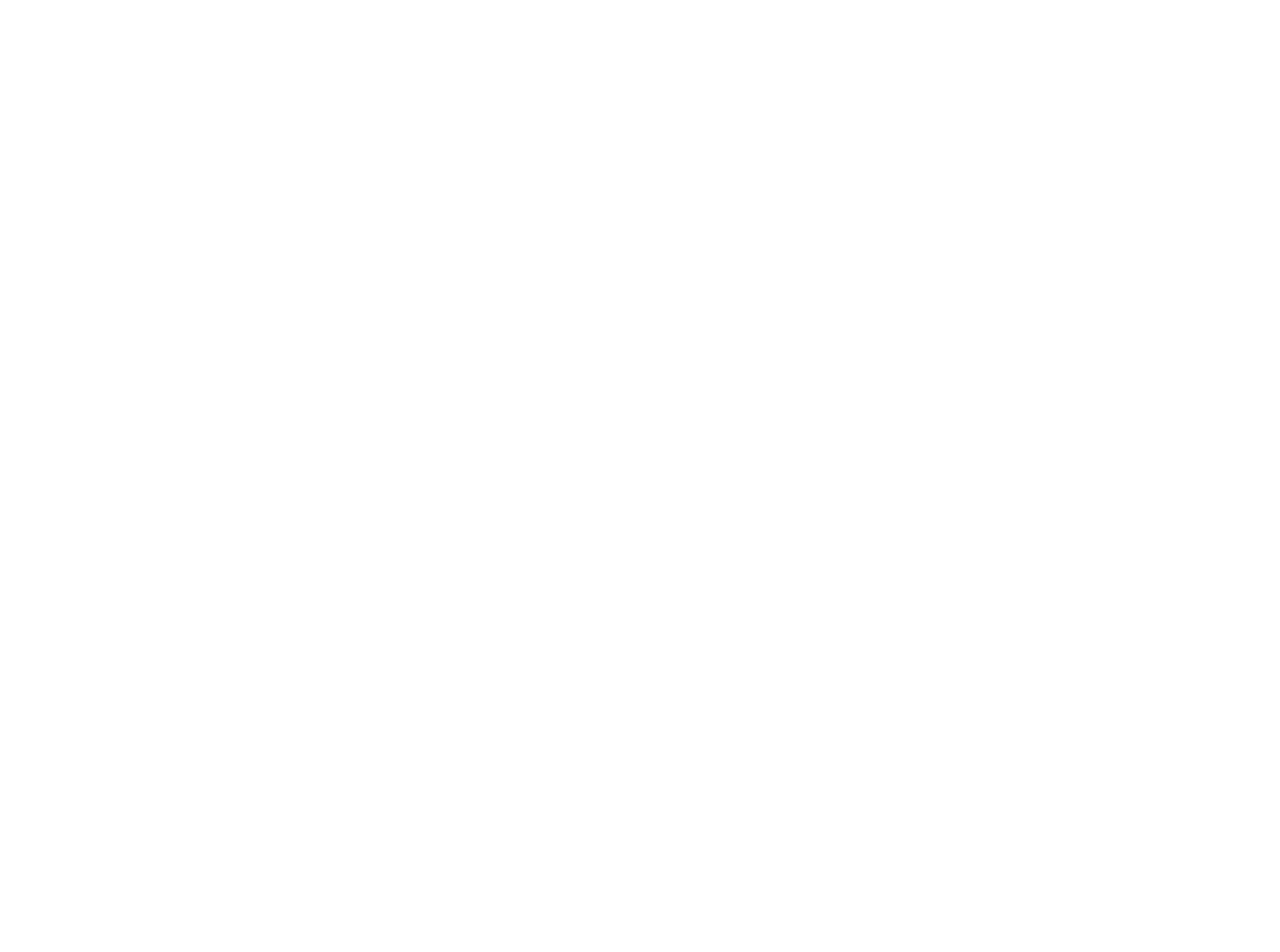
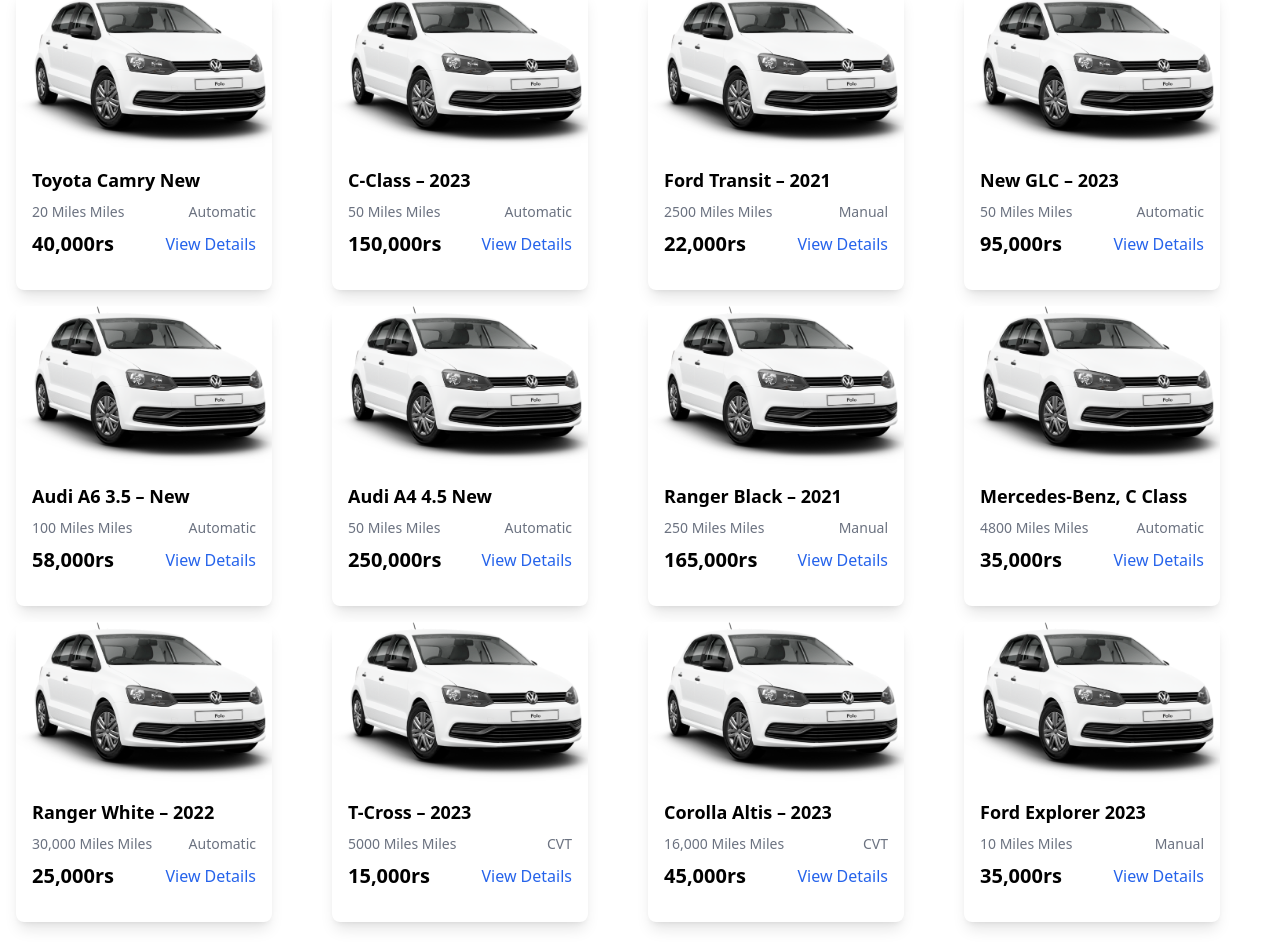
Before and after one commit to SairaRamzan5/RentRush, a React (Vite) app: page /customer/cars in a window 1280 px wide. Before the commit this address had no page. Shown: the part 184-1136 px from the top of the page. Before the commit the page ends 800 px from the top, so only its background shows below. Built offline with nearby package versions, Linux system fonts and the light colour scheme.

Commit message:
Cars & Showrooms Page + Slider

```diff
--- a/package.json
+++ b/package.json
@@ -18,7 +18,9 @@
     "react": "^18.3.1",
     "react-dom": "^18.3.1",
     "react-router-dom": "^6.26.2",
-    "react-toastify": "^10.0.6"
+    "react-slick": "^0.30.2",
+    "react-toastify": "^10.0.6",
+    "slick-carousel": "^1.8.1"
   },
   "devDependencies": {
     "@eslint/js": "^9.9.0",
--- a/src/App.jsx
+++ b/src/App.jsx
@@ -8,6 +8,8 @@
 import LandingPage from "./components/landingPage.jsx";
 import CarsDashboard from "./components/customer/Dashboard.jsx";
 import UserProfile from "./components/customer/profile.jsx";
+import Cars from  "./components/customer/cars.jsx";
+import Showrooms from "./components/customer/showrooms.jsx";
 
 function App() {
   return (
@@ -22,6 +24,8 @@
           <Route path="/showroom/inventory" element={<ShowroomInventory />}></Route>
           <Route path="/customer/Dashboard" element={<CarsDashboard/>}></Route>
           <Route path="/customer/profile" element={<UserProfile />}></Route>
+          <Route path="/customer/cars" element={<Cars />}></Route>
+          <Route path="/customer/Showrooms" element={<Showrooms />}></Route>
           <Route path="/" element={<LandingPage />}></Route>
         </Routes>
       </BrowserRouter>
--- a/src/components/customer/Navbar.jsx
+++ b/src/components/customer/Navbar.jsx
@@ -20,19 +20,6 @@
               className="-my-3 h-[100px] mr-2"
             />
           </Link>
-        </div>
-
-        <div className="flex justify-center items-center">
-          <div className="relative">
-            <input
-              type="text"
-              placeholder="Search"
-              className="border border-gray-300 rounded-full pl-4 pr-10 py-2 focus:outline-none focus:ring-2 focus:ring-blue-500"
-            />
-            <div className="absolute inset-y-0 right-0 flex items-center pr-3">
-              <Search />
-            </div>
-          </div>
         </div>
 
         <div className="relative flex justify-center items-center">
--- /dev/null
+++ b/src/components/customer/Showrooms.jsx
@@ -0,0 +1,97 @@
+import React, { useState } from "react";
+import ShowroomCard from "./showroomCard";
+import Navbar from "./Navbar";
+import { Search } from "lucide-react";
+
+const showrooms = [
+  {
+    name: "Toyota Camry New",
+    image: "/src/assets/aboutcar.png",
+    location: "Islamabad",
+  },
+  {
+    name: "C-Class – 2023",
+    image: "/src/assets/aboutcar.png",
+    location: "Islamabad",
+  },
+  {
+    name: "Ford Transit – 2021",
+    image: "/src/assets/aboutcar.png",
+    location: "Islamabad",
+  },
+  {
+    name: "New GLC – 2023",
+    image: "/src/assets/aboutcar.png",
+    location: "Islamabad",
+  },
+  {
+    name: "Audi A6 3.5 – New",
+    image: "/src/assets/aboutcar.png",
+    location: "Islamabad",
+  },
+  {
+    name: "Audi A4 4.5 New",
+    image: "/src/assets/aboutcar.png",
+    location: "Islamabad",
+  },
+  {
+    name: "Ranger Black – 2021",
+    image: "/src/assets/aboutcar.png",
+    location: "Islamabad",
+  },
+  {
+    name: "Mercedes-Benz, C Class",
+    image: "/src/assets/aboutcar.png",
+    location: "Islamabad",
+  },
+  {
+    name: "Ranger White – 2022",
+    image: "/src/assets/aboutcar.png",
+    location: "Islamabad",
+  },
+  {
+    name: "T-Cross – 2023",
+    image: "/src/assets/aboutcar.png",
+    location: "Islamabad",
+  },
+  {
+    name: "Corolla Altis – 2023",
+    image: "/src/assets/aboutcar.png",
+    location: "Islamabad",
+  },
+  {
+    name: "Ford Explorer 2023",
+    image: "/src/assets/aboutcar.png",
+    location: "Islamabad",
+  },
+];
+
+const Showrooms = () => {
+  return (
+    <>
+      <Navbar />
+      <div className="mt-4 flex justify-center">
+        <div className="relative">
+          <input
+            type="text"
+            placeholder="Search"
+            className="border border-gray-300 rounded-full pl-4 pr-10 py-2 focus:outline-none focus:ring-2 focus:ring-blue-500"
+          />
+          <div className="absolute inset-y-0 right-0 flex items-center pr-3">
+            <Search />
+          </div>
+        </div>
+      </div>
+
+      <div className="bg-white min-h-screen flex justify-center">
+        <div className="grid grid-cols-1 sm:grid-cols-2 lg:grid-cols-4 gap-4 max-w-7xl px-4 py-10 w-full">
+          {showrooms.map((showroom, index) => (
+            <ShowroomCard key={index} showroom={showroom} />
+          ))}
+        </div>
+      </div>
+    </>
+  );
+};
+
+export default Showrooms;
--- /dev/null
+++ b/src/components/customer/bookings.jsx
@@ -0,0 +1,7 @@
+import React from "react";
+
+const Bookings = () => {
+    return (
+        <h1>Booking Page</h1>
+    );
+}
--- /dev/null
+++ b/src/components/customer/cars.jsx
@@ -0,0 +1,145 @@
+import React, { useState } from "react";
+import UserCard from "./userCard";
+import Navbar from "./Navbar";
+import { Search } from "lucide-react";
+
+const cars = [
+  {
+    name: "Toyota Camry New",
+    image: "/src/assets/aboutcar.png",
+    price: "40,000",
+    mileage: "20 Miles",
+    fuelType: "Petrol",
+    transmission: "Automatic",
+
+  },
+  {
+    name: "C-Class – 2023",
+    image: "/src/assets/aboutcar.png",
+    price: "150,000",
+    mileage: "50 Miles",
+    fuelType: "Petrol",
+    transmission: "Automatic",
+
+  },
+  {
+    name: "Ford Transit – 2021",
+    image: "/src/assets/aboutcar.png",
+    price: "22,000",
+    mileage: "2500 Miles",
+    fuelType: "Diesel",
+    transmission: "Manual",
+
+  },
+  {
+    name: "New GLC – 2023",
+    image: "/src/assets/aboutcar.png",
+    price: "95,000",
+    mileage: "50 Miles",
+    fuelType: "Petrol",
+    transmission: "Automatic",
+
+  },
+  {
+    name: "Audi A6 3.5 – New",
+    image: "/src/assets/aboutcar.png",
+    price: "58,000",
+    mileage: "100 Miles",
+    fuelType: "Petrol",
+    transmission: "Automatic",
+
+  },
+  {
+    name: "Audi A4 4.5 New",
+    image: "/src/assets/aboutcar.png",
+    price: "250,000",
+    mileage: "50 Miles",
+    fuelType: "Petrol",
+    transmission: "Automatic",
+
+  },
+  {
+    name: "Ranger Black – 2021",
+    image: "/src/assets/aboutcar.png",
+    price: "165,000",
+    mileage: "250 Miles",
+    fuelType: "Petrol",
+    transmission: "Manual",
+
+  },
+  {
+    name: "Mercedes-Benz, C Class",
+    image: "/src/assets/aboutcar.png",
+    price: "35,000",
+    mileage: "4800 Miles",
+    fuelType: "Automatic",
+    transmission: "Automatic",
+
+  },
+  {
+    name: "Ranger White – 2022",
+    image: "/src/assets/aboutcar.png",
+    price: "25,000",
+    mileage: "30,000 Miles",
+    fuelType: "Diesel",
+    transmission: "Automatic",
+
+  },
+  {
+    name: "T-Cross – 2023",
+    image: "/src/assets/aboutcar.png",
+    price: "15,000",
+    mileage: "5000 Miles",
+    fuelType: "Petrol",
+    transmission: "CVT",
+
+  },
+  {
+    name: "Corolla Altis – 2023",
+    image: "/src/assets/aboutcar.png",
+    price: "45,000",
+    mileage: "16,000 Miles",
+    fuelType: "Petrol",
+    transmission: "CVT",
+
+  },
+  {
+    name: "Ford Explorer 2023",
+    image: "/src/assets/aboutcar.png",
+    price: "35,000",
+    mileage: "10 Miles",
+    fuelType: "Diesel",
+    transmission: "Manual",
+
+  },
+];
+
+const Cars = () => {
+
+  return (
+    <>
+      <Navbar />
+      <div className="mt-4 flex justify-center">
+        <div className="relative">
+          <input
+            type="text"
+            placeholder="Search"
+            className="border border-gray-300 rounded-full pl-4 pr-10 py-2 focus:outline-none focus:ring-2 focus:ring-blue-500"
+          />
+          <div className="absolute inset-y-0 right-0 flex items-center pr-3">
+            <Search />
+          </div>
+        </div>
+      </div>
+      <div className="bg-white min-h-screen flex justify-center">
+        <div className="grid grid-cols-1 sm:grid-cols-2 lg:grid-cols-4 gap-4 max-w-7xl px-4 py-10 w-full">
+          {cars.map((car, index) => (
+            <UserCard key={index} car={car} />
+          ))}
+        </div>
+      </div>
+    </>
+  );
+};
+
+export default Cars;
--- /dev/null
+++ b/src/components/customer/showroomCard.jsx
@@ -0,0 +1,25 @@
+import React, { useState } from "react";
+
+const ShowroomCard = ({ showroom }) => {
+
+  return (
+    <div className="bg-white shadow-lg rounded-lg overflow-hidden w-64 relative">
+      <div className="relative">
+        <img
+          src={showroom.image}
+          alt={showroom.name}
+          className="w-full h-40 object-cover"
+        />
+      </div>
+
+      <div className="p-4">
+        <h3 className="font-bold text-lg">{showroom.name}</h3>
+        <div className="flex justify-between items-center pb-4">
+          <span className="text-md">{showroom.location}</span>
+        </div>
+      </div>
+    </div>
+  );
+};
+
+export default ShowroomCard;
```
Also changed, not shown: src/components/customer/Dashboard.jsx (+55 -116 lines), 1 other file (tests, documents, lock files or other folders).
